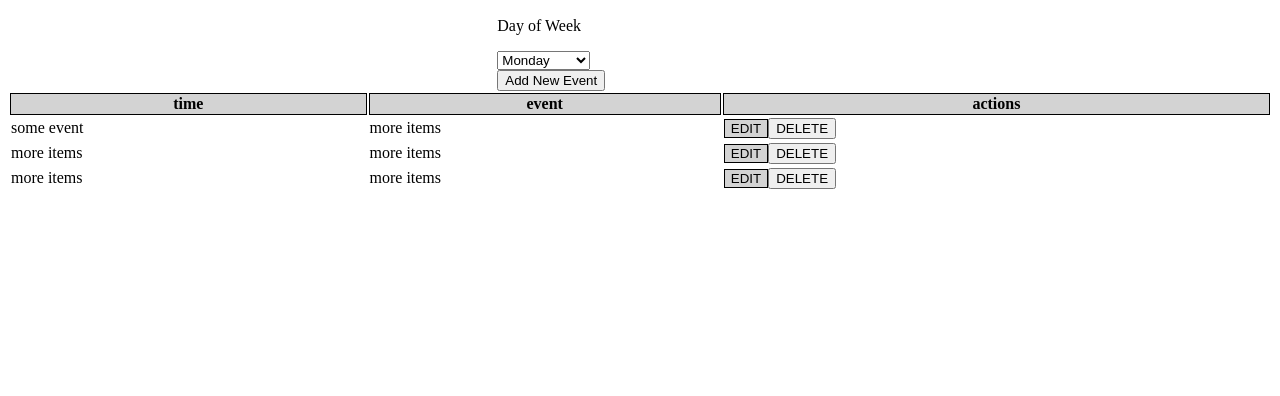
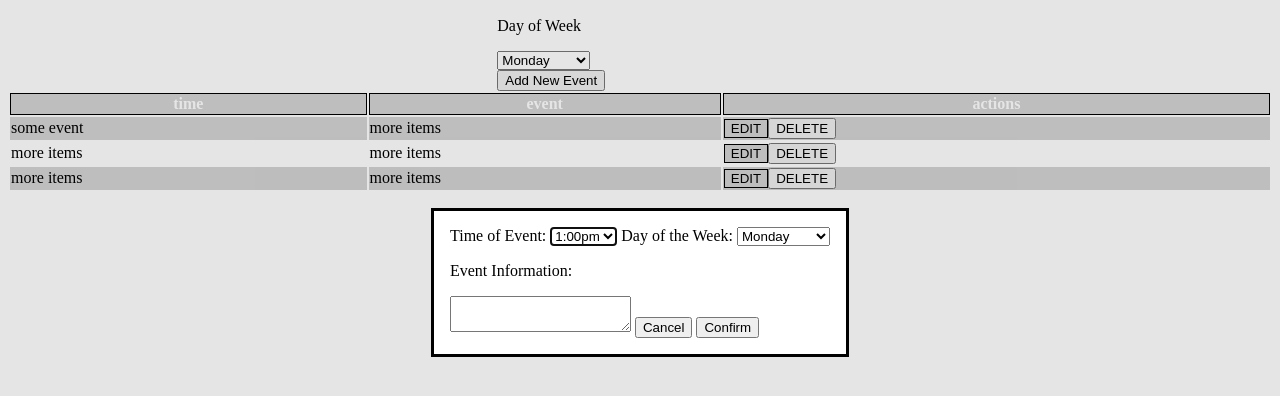
Before and after one commit to frank-kang/week-planner, a plain HTML site: page index.html in a window 1280 px wide. Both pictures are taken after a click on the button "Add New Event". Shown: the part 118-514 px from the top of the page. Drawn offline with Linux system fonts and the light colour scheme.

Commit message:
added modal

```diff
--- a/index.html
+++ b/index.html
@@ -23,6 +23,28 @@
             <option value="Sunday">Sunday</option>
           </select>
         </form>
+        <dialog>
+          <label>Time of Event:</label>
+          <select>
+            <option value="1:00">1:00pm</option>
+            <option value="2:00">2:00pm</option>
+            <option value="3:00">:00pm</option>
+          </select>
+          <label for="daysOfWeek">Day of the Week:</label>
+          <select id="daysOfWeek" name="days">
+            <option value="Monday">Monday</option>
+            <option value="Tuesday">Tuesday</option>
+            <option value="Wednesday">Wednesday</option>
+            <option value="Thursday">Thursday</option>
+            <option value="Friday">Friday</option>
+            <option value="Saturday">Saturday</option>
+            <option value="Sunday">Sunday</option>
+          </select>
+          <p>Event Information:</p>
+          <textarea></textarea>
+          <button>Cancel</button>
+          <button>Confirm</button>
+        </dialog>
         <button class="open-modal">Add New Event</button>
       </div>
     </div>
--- /dev/null
+++ b/main.js
@@ -0,0 +1,7 @@
+var $days = document.querySelector('.open-modal');
+var $dialog = document.querySelector('dialog');
+if (!$days)
+    throw new Error('$days query failed');
+$days.addEventListener('click', function (event) {
+    $dialog.showModal();
+});
--- a/styles.css
+++ b/styles.css
@@ -23,3 +23,12 @@ td :nth-child(odd) {
   margin: 0;
   background-color: lightgray;
 }
+
+thead > tr:nth-child(odd) {
+  color: white;
+  margin: 0 auto;
+}
+
+tbody > tr:nth-child(odd) {
+  background-color: lightgray;
+}
```
Also changed, not shown: main.ts (+9 -0 lines).
